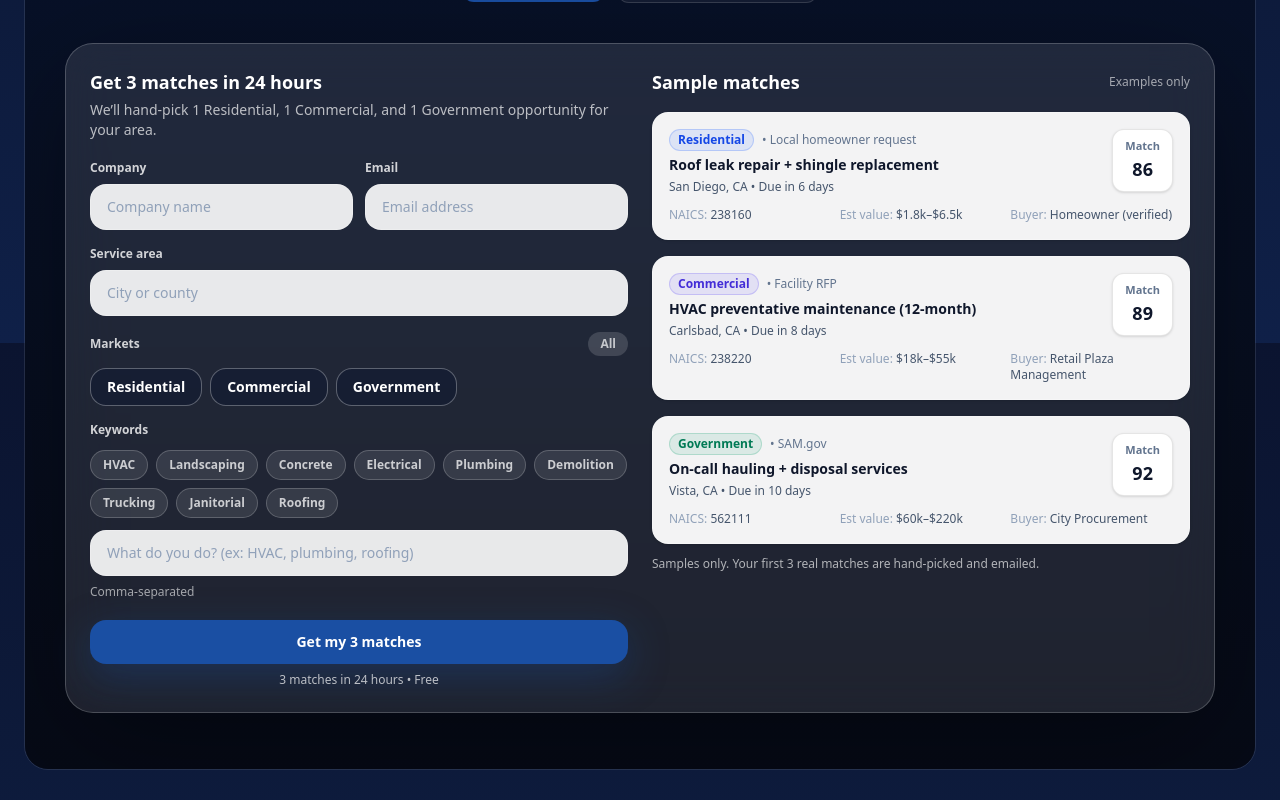
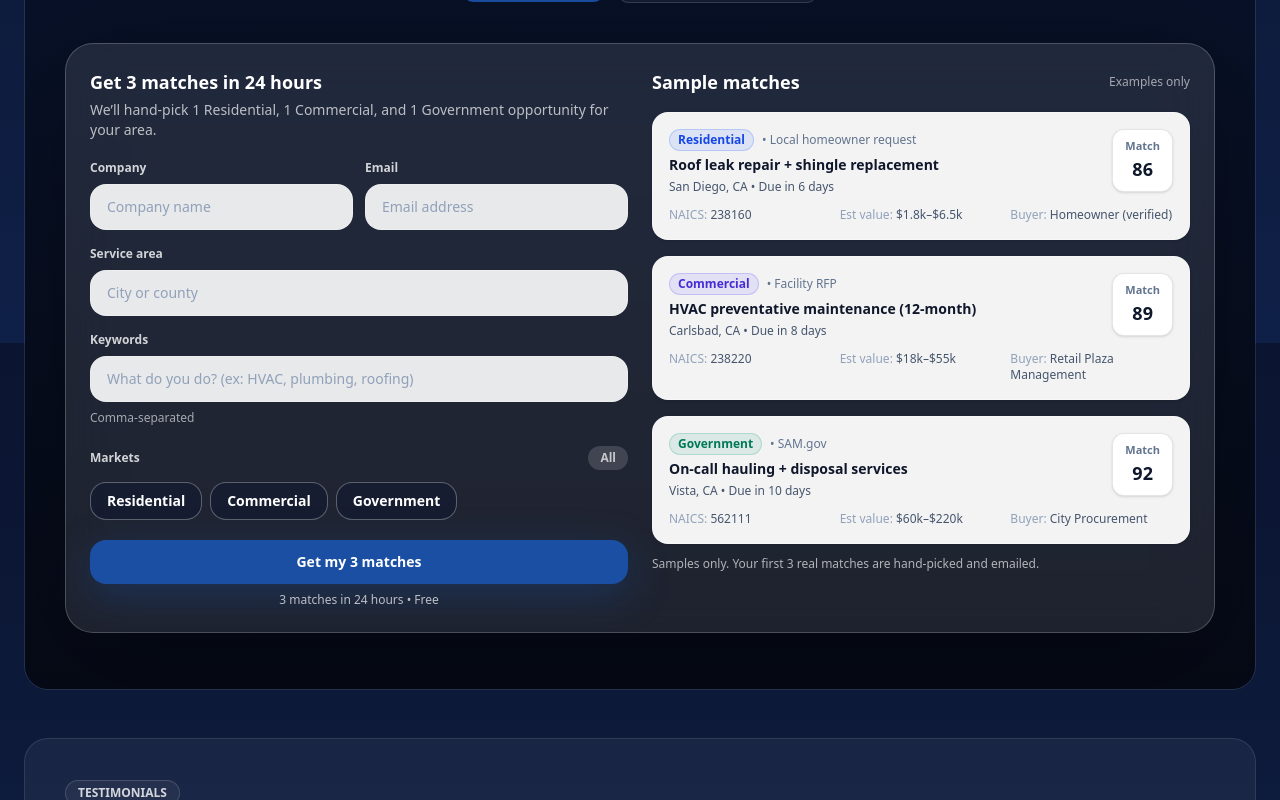
Before and after one commit to seansevrix/ambit, a Next.js app: page / in a window 1280 px wide. Shown: the part 457-1257 px from the top of the page. Built offline with nearby package versions, Linux system fonts and the light colour scheme.

Commit message:
Simplify keywords + move markets to bottom

```diff
--- a/app/components/ConciergeLeadCapture.tsx
+++ b/app/components/ConciergeLeadCapture.tsx
@@ -13,18 +13,6 @@ const MARKET_LABEL: Record<MarketKey, string> = {
   commercial: "Commercial",
   government: "Government",
 };
-
-const SUGGESTED_KEYWORDS = [
-  "HVAC",
-  "Landscaping",
-  "Concrete",
-  "Electrical",
-  "Plumbing",
-  "Demolition",
-  "Trucking",
-  "Janitorial",
-  "Roofing",
-];
 
 function cx(...classes: Array<string | false | null | undefined>) {
   return classes.filter(Boolean).join(" ");
@@ -140,7 +128,7 @@ export default function ConciergeLeadCapture() {
     "government",
   ]);
 
-  // Single text field (no Add button). User can type comma-separated.
+  // Keywords = one clean input only (no chip row)
   const [keywordText, setKeywordText] = useState("");
   const keywords = useMemo(() => splitKeywordText(keywordText), [keywordText]);
 
@@ -255,8 +243,20 @@ export default function ConciergeLeadCapture() {
               />
             </div>
 
-            {/* Markets */}
+            {/* Keywords (moved directly under service area) */}
             <div>
+              <div className="text-xs font-semibold text-white/80">Keywords</div>
+              <input
+                value={keywordText}
+                onChange={(e) => setKeywordText(e.target.value)}
+                placeholder="What do you do? (ex: HVAC, plumbing, roofing)"
+                className="mt-2 w-full rounded-2xl border border-white/20 bg-white/90 px-4 py-3 text-sm text-slate-900 placeholder:text-slate-400 outline-none focus:border-white/40"
+              />
+              <div className="mt-2 text-xs text-white/60">Comma-separated</div>
+            </div>
+
+            {/* Markets (moved to bottom, right before CTA) */}
+            <div className="pt-1">
               <div className="flex items-center justify-between">
                 <div className="text-xs font-semibold text-white/80">Markets</div>
                 <button
@@ -297,50 +297,6 @@ export default function ConciergeLeadCapture() {
               {!allSelected && (
                 <div className="mt-2 text-xs text-white/60">Selected: {marketsHuman}</div>
               )}
-            </div>
-
-            {/* Keywords (no Add button) */}
-            <div>
-              <div className="text-xs font-semibold text-white/80">Keywords</div>
-
-              <div className="mt-3 flex flex-wrap gap-2">
-                {SUGGESTED_KEYWORDS.map((k) => {
-                  const on = keywords.some((x) => x.toLowerCase() === k.toLowerCase());
-
-                  return (
-                    <button
-                      key={k}
-                      type="button"
-                      onClick={() => {
-                        // toggle keyword in the comma-separated input
-                        const next = on
-                          ? keywords.filter((x) => x.toLowerCase() !== k.toLowerCase())
-                          : [...keywords, k];
-
-                        setKeywordText(next.join(", "));
-                      }}
-                      className={cx(
-                        "rounded-2xl border px-3 py-1.5 text-xs font-semibold transition",
-                        on
-                          ? "border-white/30 bg-white/20 text-white"
-                          : "border-white/20 bg-white/10 text-white/75 hover:bg-white/15"
-                      )}
-                      aria-pressed={on}
-                    >
-                      {k}
-                    </button>
-                  );
-                })}
-              </div>
-
-              <input
-                value={keywordText}
-                onChange={(e) => setKeywordText(e.target.value)}
-                placeholder="What do you do? (ex: HVAC, plumbing, roofing)"
-                className="mt-3 w-full rounded-2xl border border-white/20 bg-white/90 px-4 py-3 text-sm text-slate-900 placeholder:text-slate-400 outline-none focus:border-white/40"
-              />
-
-              <div className="mt-2 text-xs text-white/60">Comma-separated</div>
             </div>
 
             {/* CTA */}
```
